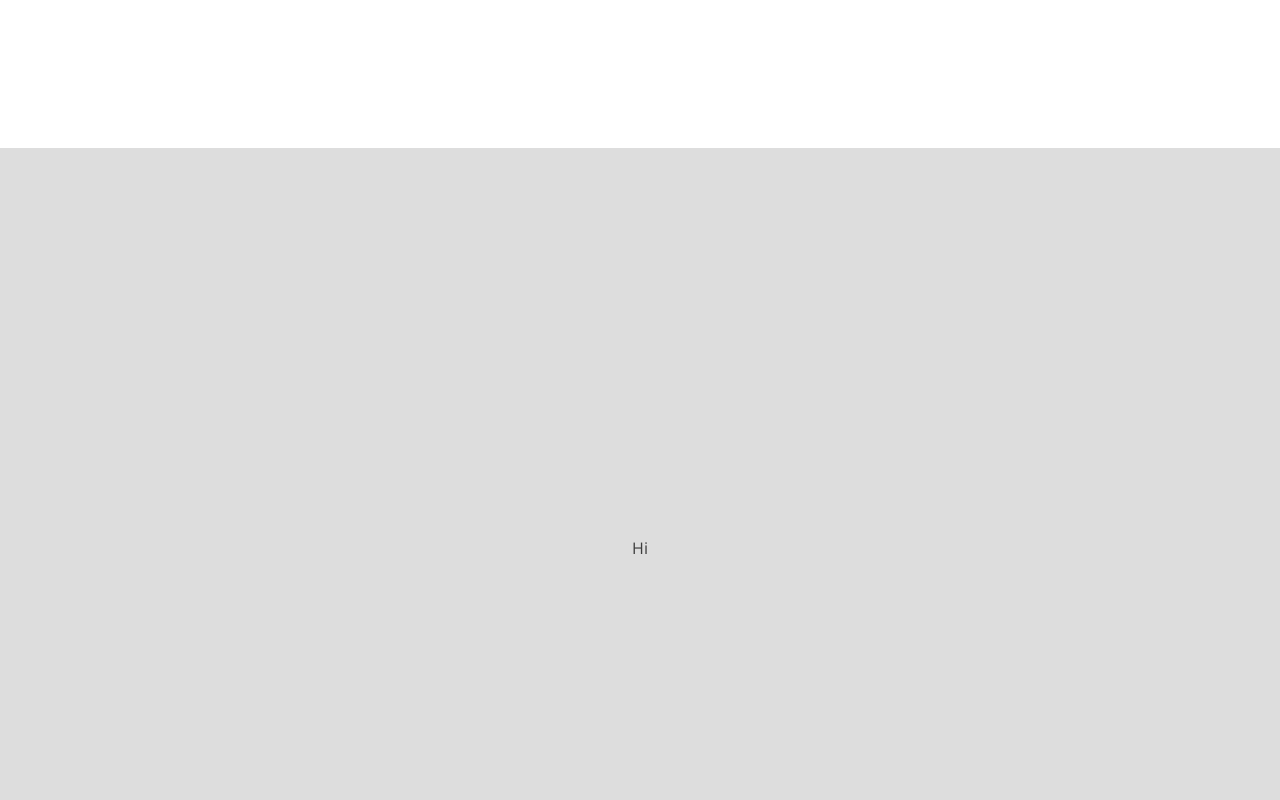
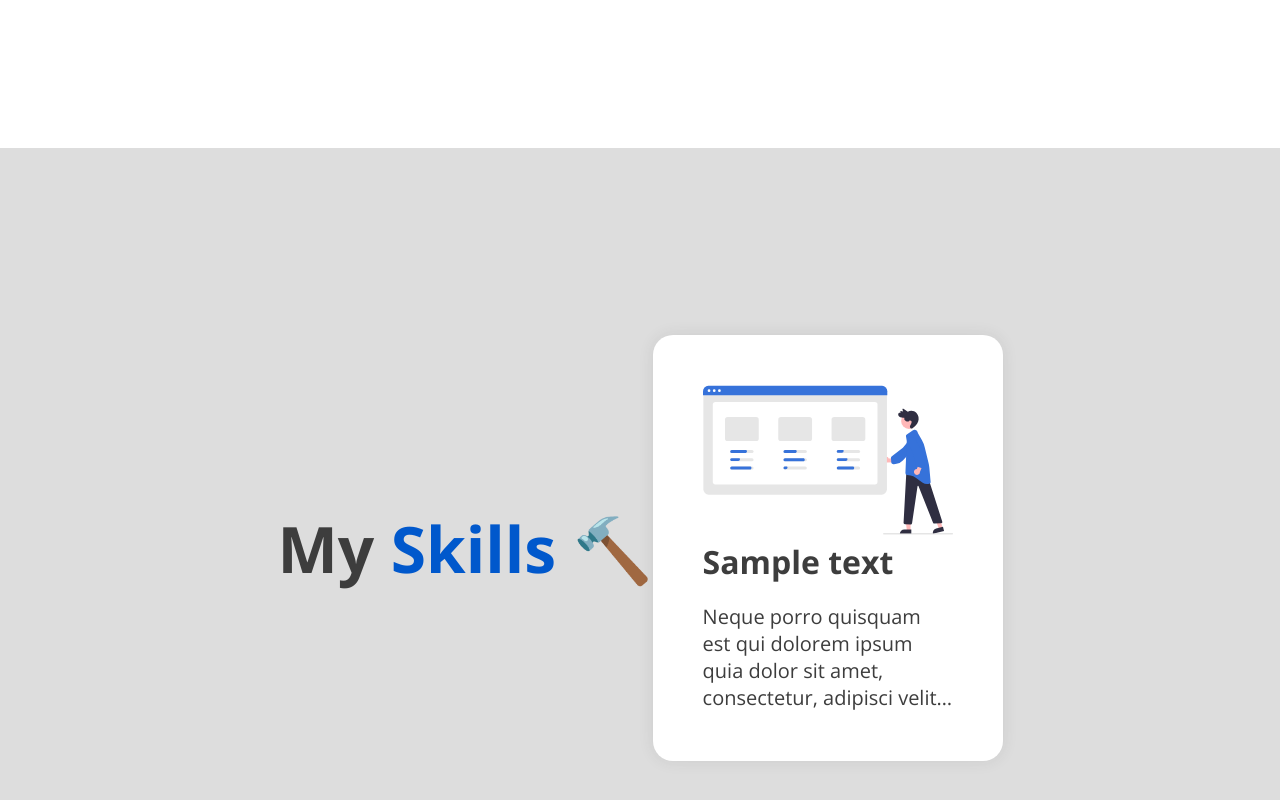
Before and after one commit to MiltonEBR/ReactPortfolio, a React (Create React App) app: page / in a window 1280 px wide. Shown: the part 652-1452 px from the top of the page. Built offline with nearby package versions, Linux system fonts and the light colour scheme.

Commit message:
Skill cards

```diff
--- a/src/App.css
+++ b/src/App.css
@@ -10,6 +10,8 @@
 
     --light-txt: white;
     --dark-txt: rgb(61, 61, 61);
+
+    --black-shadow: rgba(61, 61, 61, 0.1);
 }
 
 *,
@@ -21,6 +23,10 @@
 
     color: var(--dark-txt);
     font-family: 'Open Sans', sans-serif;
+}
+
+p {
+    font-size: 1.25em;
 }
 
 .panel {
@@ -78,7 +84,7 @@
 .hi-title {
     font-style: italic;
     font-weight: 700;
-    font-size: 3rem;
+    font-size: 3em;
 }
 
 .hi-p {
@@ -102,7 +108,7 @@
     position: relative;
     min-width: 150px;
     width: 150px;
-    font-size: 1.1rem;
+    font-size: 1.1em;
     font-weight: 700;
     border: none;
     line-height: 50px;
@@ -149,3 +155,33 @@
     box-shadow: 2px 2px 5px var(--dark-blue-shadow);
     position: absolute;
 }
+
+/*Titles*/
+.ttl-txt {
+    font-size: 4rem;
+}
+
+.keyword {
+    color: var(--dark-blue);
+}
+
+/*Skill card*/
+.skill-card {
+    width: 350px;
+    min-height: 350px;
+    padding: 50px;
+    background-color: var(--light-color);
+    border-radius: 20px;
+    box-shadow: 0px 0px 15px var(--black-shadow);
+}
+
+.skill-card > h2 {
+    font-weight: 700;
+    font-size: 2em;
+    margin-bottom: 20px;
+}
+
+.skill-svg {
+    max-width: 100%;
+    height: 150px;
+}
--- a/src/App.js
+++ b/src/App.js
@@ -2,6 +2,10 @@ import React from 'react';
 
 import Panel from './Components/Panel';
 import HelloPage from './Components/HelloPage';
+import Title from './Components/Title';
+import SkillCard from './Components/SkillCard';
+
+import { ReactComponent as CardSvg } from './images/browser.svg';
 
 import './app.css';
 
@@ -11,7 +15,15 @@ function App() {
             <Panel color="light">
                 <HelloPage />
             </Panel>
-            <Panel color="dark">Hi</Panel>
+            <Panel color="dark">
+                <Title txt="My" keyword="Skills 🔨" />
+                <SkillCard
+                    title="Sample text"
+                    txt="Neque porro quisquam est qui dolorem ipsum quia dolor sit amet, consectetur, adipisci velit…"
+                >
+                    <CardSvg className="skill-svg" />
+                </SkillCard>
+            </Panel>
         </>
     );
 }
--- a/src/Components/HelloCard.js
+++ b/src/Components/HelloCard.js
@@ -3,7 +3,7 @@ import React from 'react';
 function HelloCard(props) {
     return (
         <div className="hi-card">
-            <h1 className="hi-title">Hello, im Milton Eduardo</h1>
+            <h2 className="hi-title">Hello, im Milton Eduardo</h2>
             <hr />
             <p className="hi-p">
                 Neque porro quisquam est qui dolorem ipsum quia dolor sit amet, consectetur,
--- /dev/null
+++ b/src/Components/SkillCard.js
@@ -0,0 +1,11 @@
+import React from 'react';
+
+export default function SkillCard(props) {
+    return (
+        <div className="skill-card">
+            {props.children}
+            <h2>{props.title}</h2>
+            <p>{props.txt}</p>
+        </div>
+    );
+}
--- /dev/null
+++ b/src/Components/Title.js
@@ -0,0 +1,10 @@
+import React from 'react';
+
+export default function Title(props) {
+    return (
+        <h1 className="ttl-txt">
+            {props.txt + ' '}
+            <span className="keyword">{props.keyword}</span>
+        </h1>
+    );
+}
```
Also changed, not shown: src/images/browser.svg (added), 1 other file (tests, documents, lock files or other folders).
